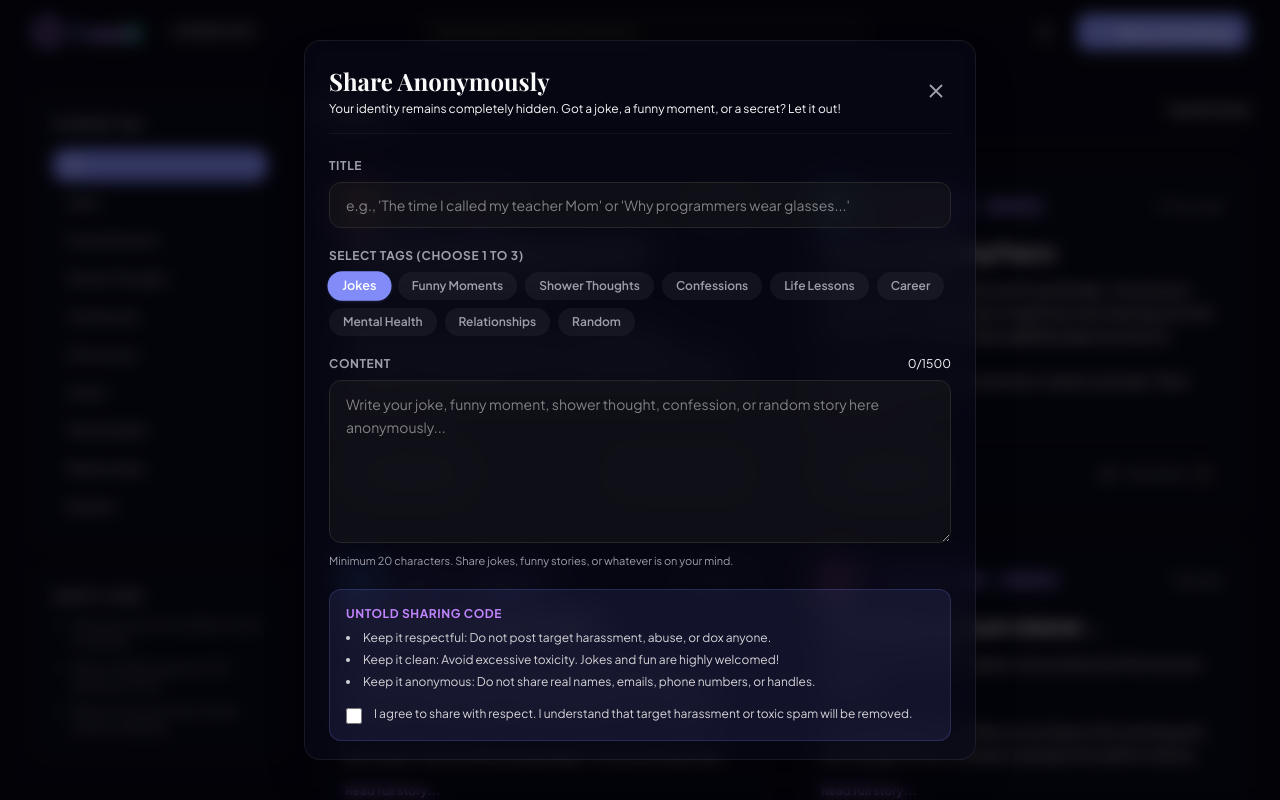
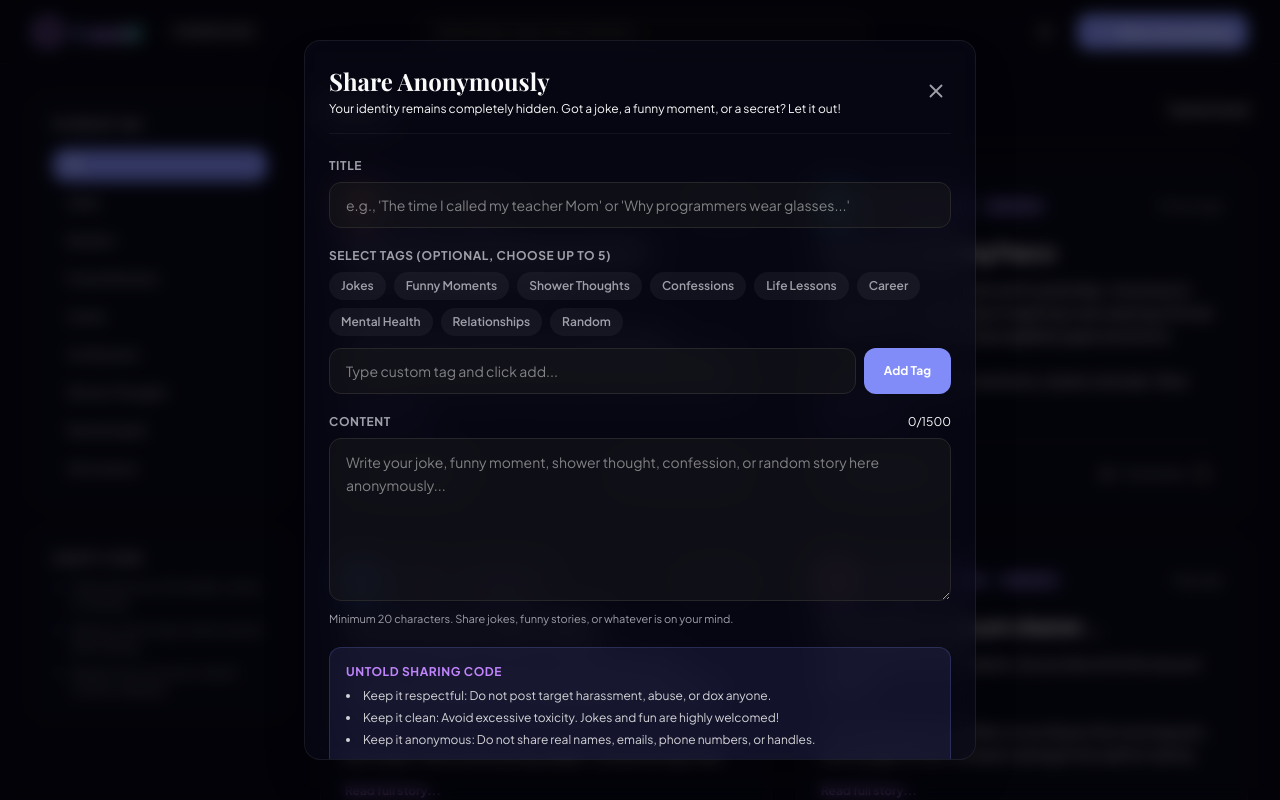
Before and after one commit to warr-dev/untold, a Next.js app: page /platform in a window 1280 px wide. Both pictures are taken after a click on the button "Share Something". Shown: the top 800 px of the page. Built offline with nearby package versions, Linux system fonts and the light colour scheme; a web font is replaced by a local one.

Commit message:
feat: make tags selection optional and allow dynamic custom tag creation

```diff
--- a/src/app/platform/page.tsx
+++ b/src/app/platform/page.tsx
@@ -66,19 +66,6 @@ const INITIAL_STORIES: StoryProps[] = [
     upvotes: 245,
     comments: []
   }
-];
-
-const TAGS = [
-  "All",
-  "Jokes",
-  "Funny Moments",
-  "Shower Thoughts",
-  "Confessions",
-  "Life Lessons",
-  "Career",
-  "Mental Health",
-  "Relationships",
-  "Random"
 ];
 
 function PlatformContent() {
@@ -184,7 +171,13 @@ function PlatformContent() {
     setStories((prev) => [newStory, ...prev]);
   };
 
-  // Filter & Search stories based on tags array
+  // Compile the list of unique tags dynamically from current stories
+  const dynamicTags = [
+    "All",
+    ...Array.from(new Set(stories.flatMap((s) => s.tags)))
+  ];
+
+  // Filter & Search stories based on tags array selection
   const filteredStories = stories.filter((story) => {
     const matchesTag =
       selectedTag === "All" || story.tags.includes(selectedTag);
@@ -207,7 +200,7 @@ function PlatformContent() {
                 Untold
               </span>
             </a>
-            <span className="hidden sm:inline-block px-2.5 py-0.5 rounded bg-zinc-200 text-zinc-755 dark:bg-white/5 dark:text-zinc-400 text-[10px] font-bold uppercase tracking-wider">
+            <span className="hidden sm:inline-block px-2.5 py-0.5 rounded bg-zinc-200 text-zinc-700 dark:bg-white/5 dark:text-zinc-400 text-[10px] font-bold uppercase tracking-wider">
               Sharing Hub
             </span>
           </div>
@@ -264,7 +257,7 @@ function PlatformContent() {
               Filter by Tag
             </h3>
             <nav className="flex flex-row lg:flex-col gap-1.5 overflow-x-auto lg:overflow-x-visible pb-2 lg:pb-0 scrollbar-none">
-              {TAGS.map((tag) => (
+              {dynamicTags.map((tag) => (
                 <button
                   key={tag}
                   onClick={() => setSelectedTag(tag)}
@@ -292,7 +285,7 @@ function PlatformContent() {
               </li>
               <li className="flex items-start gap-2">
                 <span className="text-brand-teal font-bold">✓</span>
-                <span>Select multiple tags (up to 3) to classify your post.</span>
+                <span>Add any custom tag or select presets when sharing.</span>
               </li>
               <li className="flex items-start gap-2">
                 <span className="text-brand-teal font-bold">✓</span>
--- a/src/components/share-story-modal.tsx
+++ b/src/components/share-story-modal.tsx
@@ -10,7 +10,7 @@ interface ShareStoryModalProps {
   onSubmit: (newStory: Omit<StoryProps, "id" | "timeAgo" | "auraGradient" | "upvotes" | "comments">) => void;
 }
 
-const TAGS = [
+const PRESET_TAGS = [
   "Jokes",
   "Funny Moments",
   "Shower Thoughts",
@@ -25,7 +25,8 @@ const TAGS = [
 export const ShareStoryModal: React.FC<ShareStoryModalProps> = ({ isOpen, onClose, onSubmit }) => {
   const [title, setTitle] = useState("");
   const [content, setContent] = useState("");
-  const [selectedTags, setSelectedTags] = useState<string[]>([TAGS[0]]);
+  const [selectedTags, setSelectedTags] = useState<string[]>([]);
+  const [newTagInput, setNewTagInput] = useState("");
   const [agreed, setAgreed] = useState(false);
   const [error, setError] = useState("");
 
@@ -47,20 +48,42 @@ export const ShareStoryModal: React.FC<ShareStoryModalProps> = ({ isOpen, onClos
 
   const handleTagToggle = (tag: string) => {
     if (selectedTags.includes(tag)) {
-      // Must keep at least one tag
-      if (selectedTags.length > 1) {
-        setSelectedTags((prev) => prev.filter((t) => t !== tag));
+      setSelectedTags((prev) => prev.filter((t) => t !== tag));
+    } else {
+      if (selectedTags.length < 5) {
+        setSelectedTags((prev) => [...prev, tag]);
+        setError("");
       } else {
-        setError("Please select at least one tag.");
-      }
-    } else {
-      if (selectedTags.length < 3) {
-        setSelectedTags((prev) => [...prev, tag]);
-        setError(""); // Clear error if one exists
-      } else {
-        setError("You can select up to 3 tags.");
+        setError("You can select up to 5 tags.");
       }
     }
+  };
+
+  const handleAddCustomTag = (e: React.MouseEvent | React.FormEvent) => {
+    e.preventDefault();
+    const cleanTag = newTagInput.trim().replace(/[^a-zA-Z0-9\s]/g, "");
+    if (!cleanTag) return;
+
+    // Capitalize first letter of each word
+    const formattedTag = cleanTag
+      .split(" ")
+      .map((word) => word.charAt(0).toUpperCase() + word.slice(1).toLowerCase())
+      .join("");
+
+    if (selectedTags.includes(formattedTag)) {
+      setError("This tag is already added.");
+      setNewTagInput("");
+      return;
+    }
+
+    if (selectedTags.length >= 5) {
+      setError("You can select up to 5 tags.");
+      return;
+    }
+
+    setSelectedTags((prev) => [...prev, formattedTag]);
+    setNewTagInput("");
+    setError("");
   };
 
   const handleSubmit = (e: React.FormEvent) => {
@@ -69,10 +92,6 @@ export const ShareStoryModal: React.FC<ShareStoryModalProps> = ({ isOpen, onClos
 
     if (!title.trim()) {
       setError("Please write a title.");
-      return;
-    }
-    if (selectedTags.length === 0) {
-      setError("Please select at least one tag.");
       return;
     }
     if (!content.trim() || content.length < 20) {
@@ -93,7 +112,8 @@ export const ShareStoryModal: React.FC<ShareStoryModalProps> = ({ isOpen, onClos
     // Reset fields
     setTitle("");
     setContent("");
-    setSelectedTags([TAGS[0]]);
+    setSelectedTags([]);
+    setNewTagInput("");
     setAgreed(false);
     onClose();
   };
@@ -107,7 +127,7 @@ export const ShareStoryModal: React.FC<ShareStoryModalProps> = ({ isOpen, onClos
       />
 
       {/* Modal Content */}
-      <div className="glass-panel relative w-full max-w-2xl rounded-2xl bg-white dark:bg-[#0d0c24] p-6 shadow-2xl animate-scaleIn transition-all duration-300 border border-zinc-200 dark:border-white/10 max-h-[90vh] overflow-y-auto">
+      <div className="glass-panel relative w-full max-w-2xl rounded-2xl bg-white dark:bg-[#0d0c24] p-6 shadow-2xl animate-scaleIn transition-all duration-350 border border-zinc-200 dark:border-white/10 max-h-[90vh] overflow-y-auto">
         {/* Header */}
         <div className="flex items-center justify-between pb-4 border-b border-zinc-150 dark:border-white/5 mb-6">
           <div>
@@ -151,23 +171,25 @@ export const ShareStoryModal: React.FC<ShareStoryModalProps> = ({ isOpen, onClos
             />
           </div>
 
-          {/* Tags Selection pills */}
+          {/* Tags Selection & Dynamic Creation */}
           <div>
             <label className="block text-xs font-bold text-zinc-500 dark:text-zinc-400 uppercase tracking-wider mb-2">
-              Select Tags (Choose 1 to 3)
+              Select Tags (Optional, Choose up to 5)
             </label>
-            <div className="flex flex-wrap gap-2">
-              {TAGS.map((t) => {
+
+            {/* Preset pills */}
+            <div className="flex flex-wrap gap-2 mb-3">
+              {PRESET_TAGS.map((t) => {
                 const isSelected = selectedTags.includes(t);
                 return (
                   <button
                     key={t}
                     type="button"
                     onClick={() => handleTagToggle(t)}
-                    className={`px-3.5 py-1.5 rounded-full text-xs font-semibold transition-all duration-300 ${
+                    className={`px-3 py-1.5 rounded-full text-xs font-semibold transition-all duration-300 ${
                       isSelected
                         ? "bg-brand-indigo text-white scale-105 shadow-sm shadow-brand-indigo/15"
-                        : "bg-zinc-100 hover:bg-zinc-205 text-zinc-500 dark:bg-white/5 dark:text-zinc-400 dark:hover:bg-white/10"
+                        : "bg-zinc-100 hover:bg-zinc-205 text-zinc-505 dark:bg-white/5 dark:text-zinc-400 dark:hover:bg-white/10"
                     }`}
                   >
                     {t}
@@ -175,6 +197,54 @@ export const ShareStoryModal: React.FC<ShareStoryModalProps> = ({ isOpen, onClos
                 );
               })}
             </div>
+
+            {/* Custom Tag Input */}
+            <div className="flex gap-2">
+              <input
+                type="text"
+                value={newTagInput}
+                onChange={(e) => setNewTagInput(e.target.value)}
+                onKeyDown={(e) => {
+                  if (e.key === "Enter") {
+                    e.preventDefault();
+                    handleAddCustomTag(e);
+                  }
+                }}
+                placeholder="Type custom tag and click add..."
+                maxLength={20}
+                className="flex-1 px-4 py-3 rounded-xl border border-zinc-200 bg-zinc-55 dark:bg-zinc-900/50 dark:border-zinc-800 dark:text-zinc-100 focus:outline-none focus:ring-1 focus:ring-brand-indigo text-sm"
+              />
+              <button
+                type="button"
+                onClick={handleAddCustomTag}
+                className="px-5 py-3 text-xs font-bold text-white bg-brand-indigo hover:bg-brand-indigo/90 rounded-xl transition-colors flex items-center justify-center"
+              >
+                Add Tag
+              </button>
+            </div>
+
+            {/* Selected Custom Tags (if not in presets) */}
+            {selectedTags.some((tag) => !PRESET_TAGS.includes(tag)) && (
+              <div className="mt-3.5">
+                <span className="text-[10px] font-bold text-zinc-400 dark:text-zinc-500 uppercase tracking-wider block mb-2">
+                  Custom Tags Added:
+                </span>
+                <div className="flex flex-wrap gap-2">
+                  {selectedTags
+                    .filter((tag) => !PRESET_TAGS.includes(tag))
+                    .map((tag) => (
+                      <span
+                        key={tag}
+                        onClick={() => handleTagToggle(tag)}
+                        className="cursor-pointer text-[10px] font-bold tracking-wide uppercase px-3 py-1 rounded-full bg-brand-indigo/10 text-brand-indigo dark:bg-brand-indigo/20 dark:text-brand-lavender border border-brand-indigo/20 hover:bg-brand-indigo/20 hover:text-brand-indigo dark:hover:bg-brand-indigo/30 transition-all duration-200 flex items-center gap-1.5"
+                      >
+                        <span>{tag}</span>
+                        <span className="text-[9px] opacity-60">✕</span>
+                      </span>
+                    ))}
+                </div>
+              </div>
+            )}
           </div>
 
           {/* Story Content */}
@@ -195,7 +265,7 @@ export const ShareStoryModal: React.FC<ShareStoryModalProps> = ({ isOpen, onClos
               className="w-full px-4 py-3 rounded-xl border border-zinc-200 bg-zinc-55 dark:bg-zinc-900/50 dark:border-zinc-800 dark:text-zinc-100 focus:outline-none focus:ring-1 focus:ring-brand-indigo text-sm leading-relaxed"
               required
             />
-            <p className="text-[11px] text-zinc-400 dark:text-zinc-505 mt-1">
+            <p className="text-[11px] text-zinc-400 dark:text-zinc-550 mt-1">
               Minimum 20 characters. Share jokes, funny stories, or whatever is on your mind.
             </p>
           </div>
```
